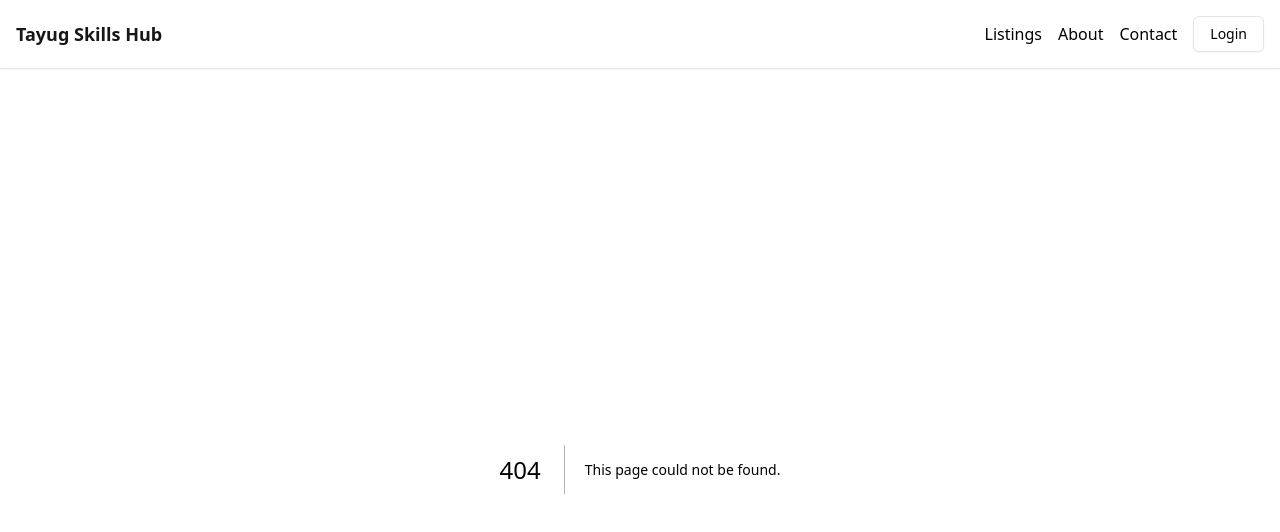
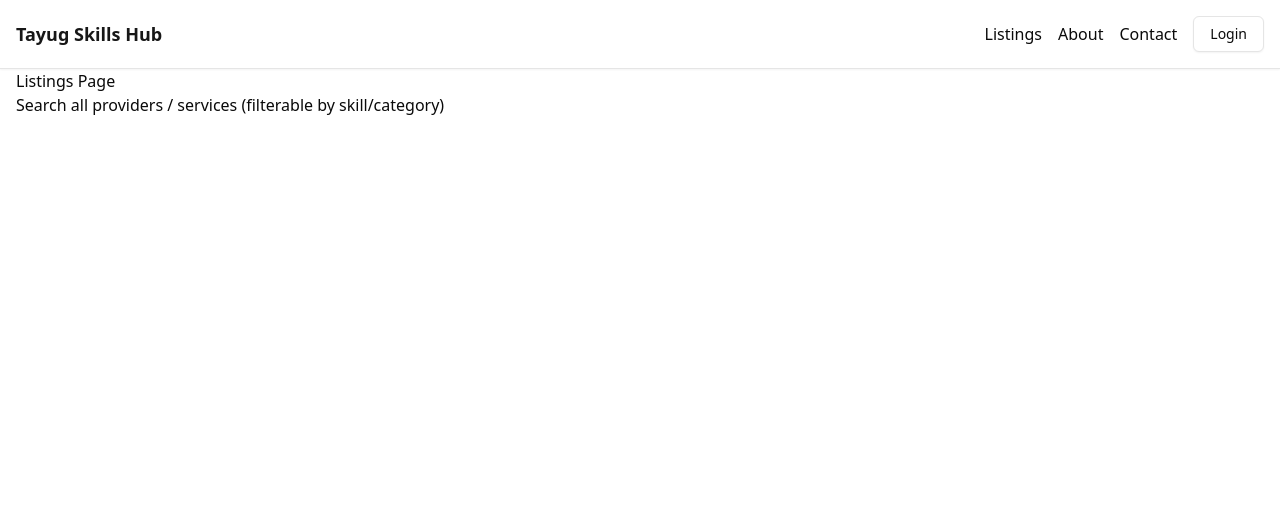
Before and after one commit to sezaru-dev/tayug-skills-hub, a Next.js app: page /professionals in a window 1280 px wide. Before the commit this address had no page. Shown: the top 532 px of the page. Built offline with nearby package versions, Linux system fonts and the light colour scheme.

Commit message:
feat(ui): create profesional listings page

```diff
--- /dev/null
+++ b/src/app/professionals/page.tsx
@@ -0,0 +1,12 @@
+import React from 'react'
+
+export default function ListingsPage() {
+  return (
+    <main className='max-w-7xl mx-auto px-4'>
+      <h1>
+        Listings Page
+      </h1>
+      <p>Search all providers / services (filterable by skill/category)</p>
+    </main>
+  )
+}
```
